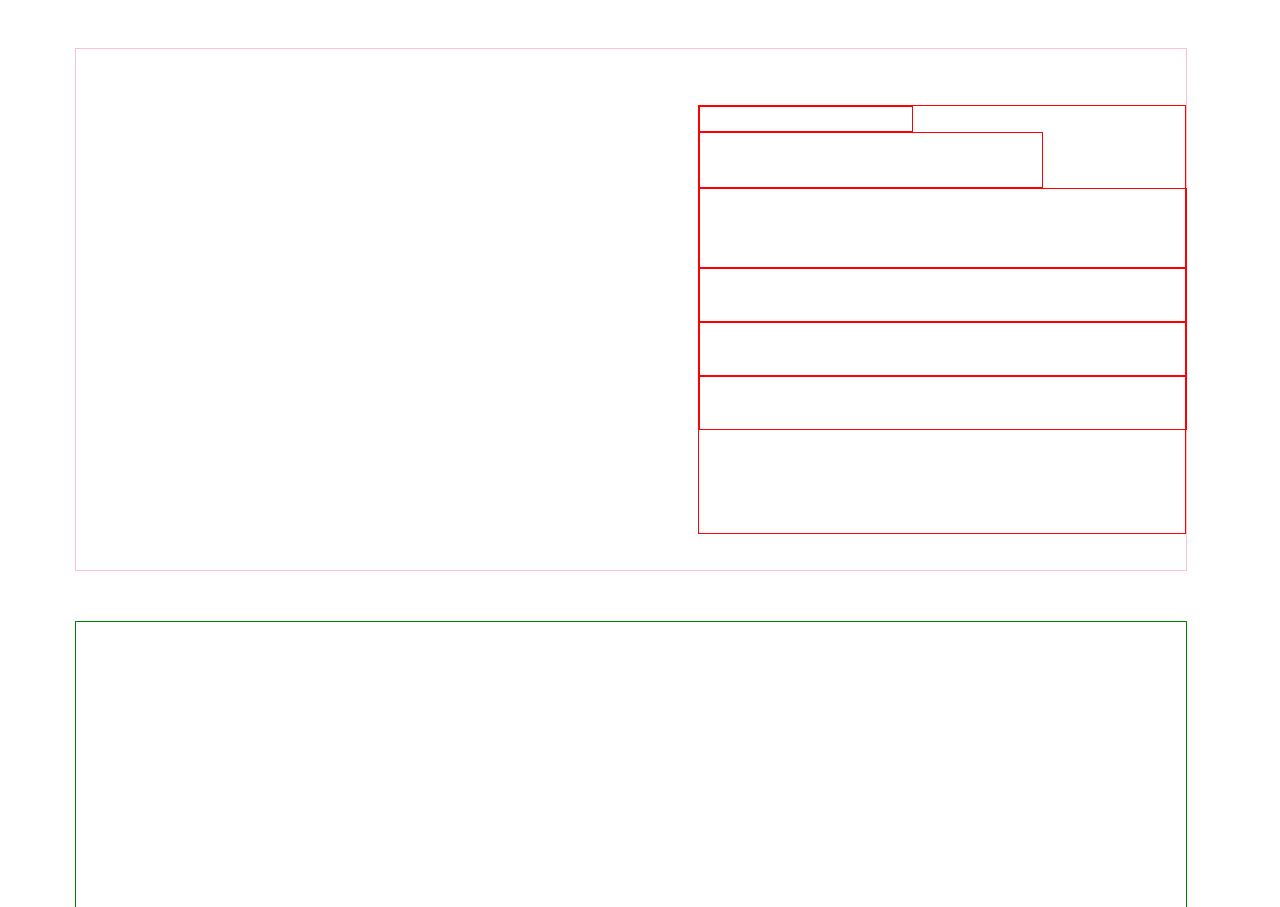
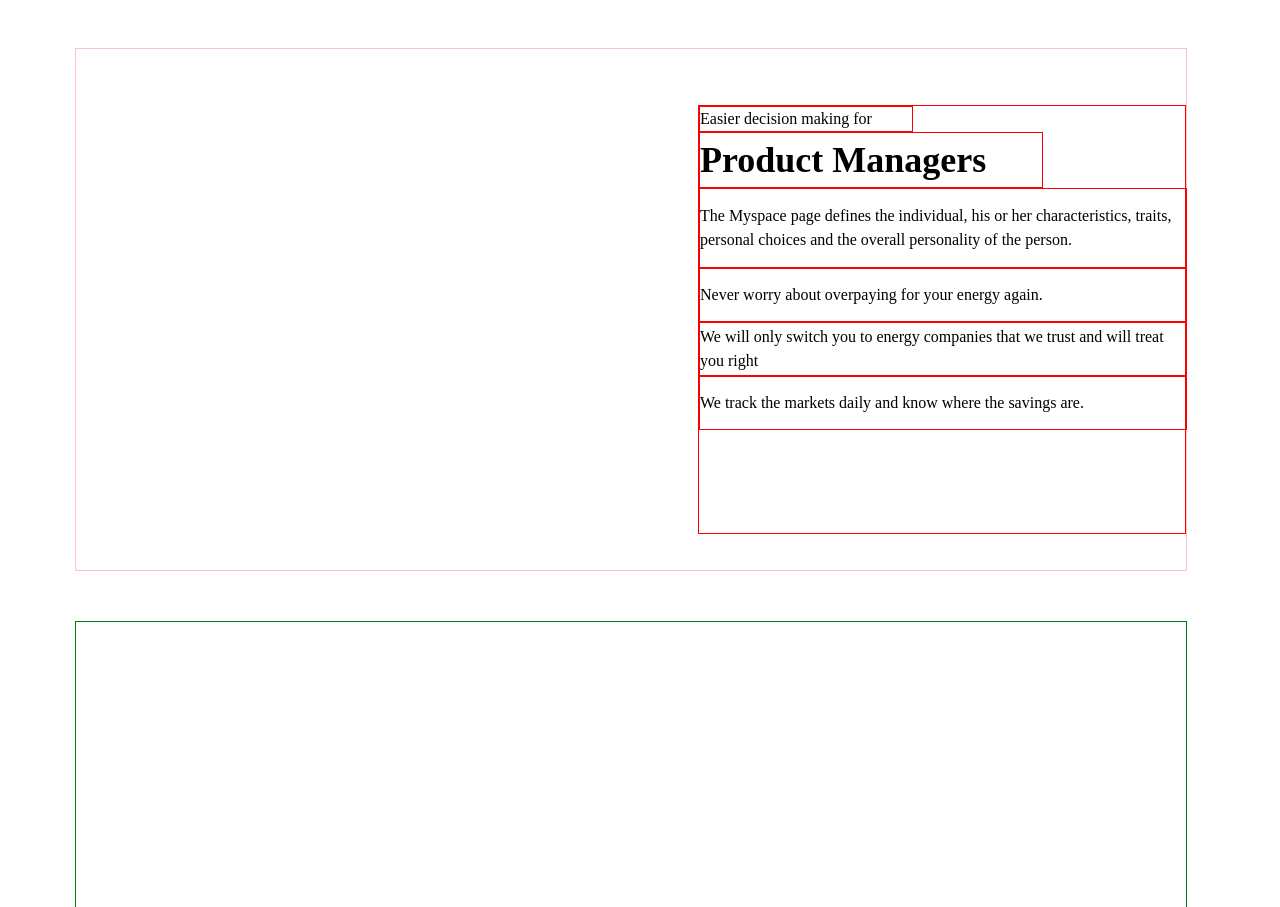
Before and after one commit to KatjaOllila/position-transform-practice, a plain HTML site: page index.html in a window 1280 px wide. Shown: the part 1861-2768 px from the top of the page. Drawn offline with Linux system fonts and the light colour scheme; a web font is replaced by a local one.

Commit message:
added boxes

```diff
--- a/index.html
+++ b/index.html
@@ -121,12 +121,27 @@
         </div>
         <div class="main-two">
             <div class="main-two__card-right">
-                <div class="main-two__box-one"></div>
-                <div class="main-two__title-box"></div>
-                <div class="main-two__box-two"></div>
-                <div class="main-two__dot-box"></div>
-                <div class="main-two__dot-box"></div>
-                <div class="main-two__dot-box"></div>
+                <div class="main-two__box-one">
+                    <p>Easier decision making for</p>
+                </div>
+                <div class="main-two__title-box">
+                    <h2>Product Managers</h2>
+                </div>
+                <div class="main-two__box-two">
+                    <p>The Myspace page defines the individual,
+                        his or her characteristics, traits, personal
+                        choices and the overall personality of the person.</p>
+                </div>
+                <div class="main-two__dot-box">
+
+                    <p>Never worry about overpaying for your energy again.</p>
+                </div>
+                <div class="main-two__dot-box">
+                    <p>We will only switch you to energy companies that we trust and will treat you right</p>
+                </div>
+                <div class="main-two__dot-box">
+                    <p>We track the markets daily and know where the savings are.</p>
+                </div>
 
             </div>
 
```
Also changed, not shown: images/Group 13.png (added).
